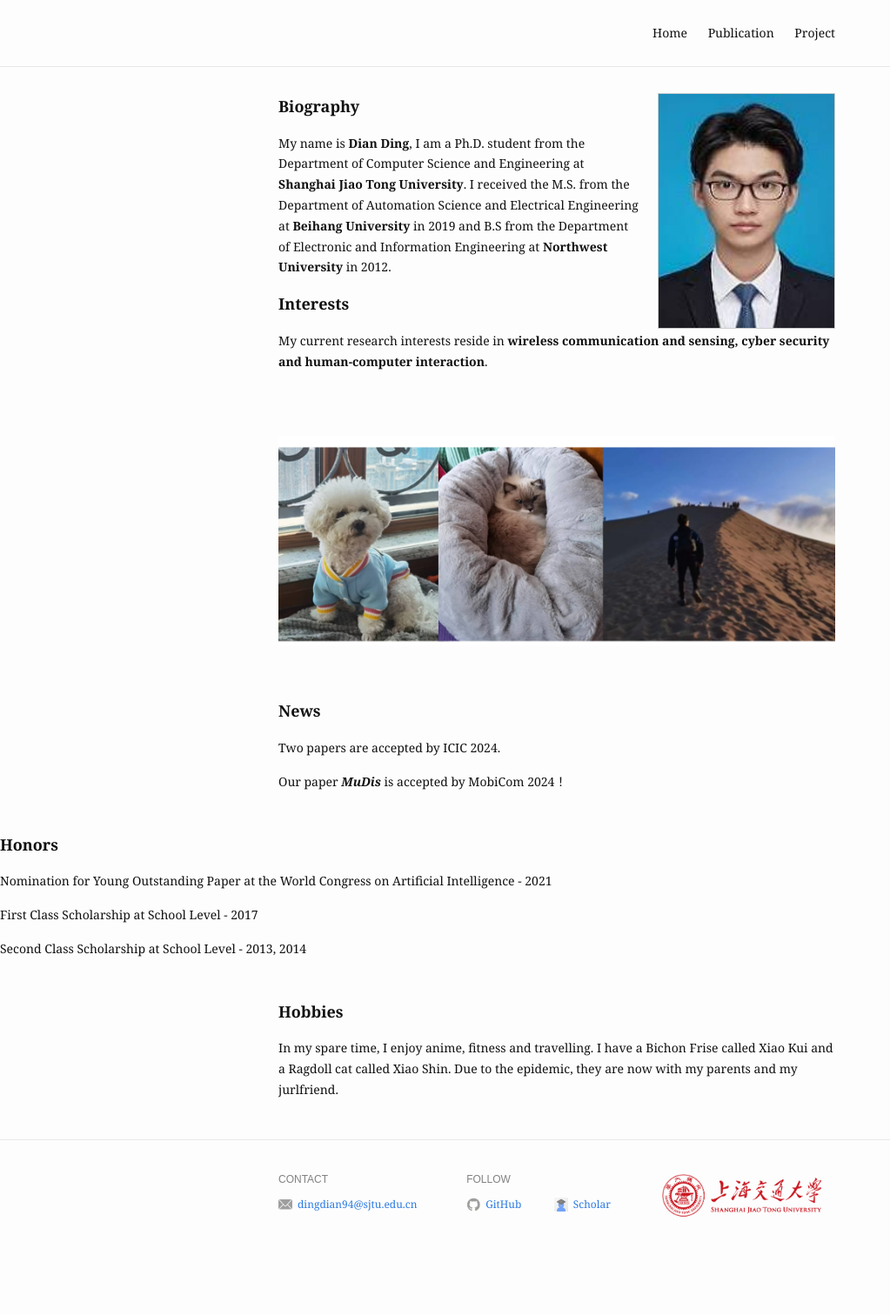
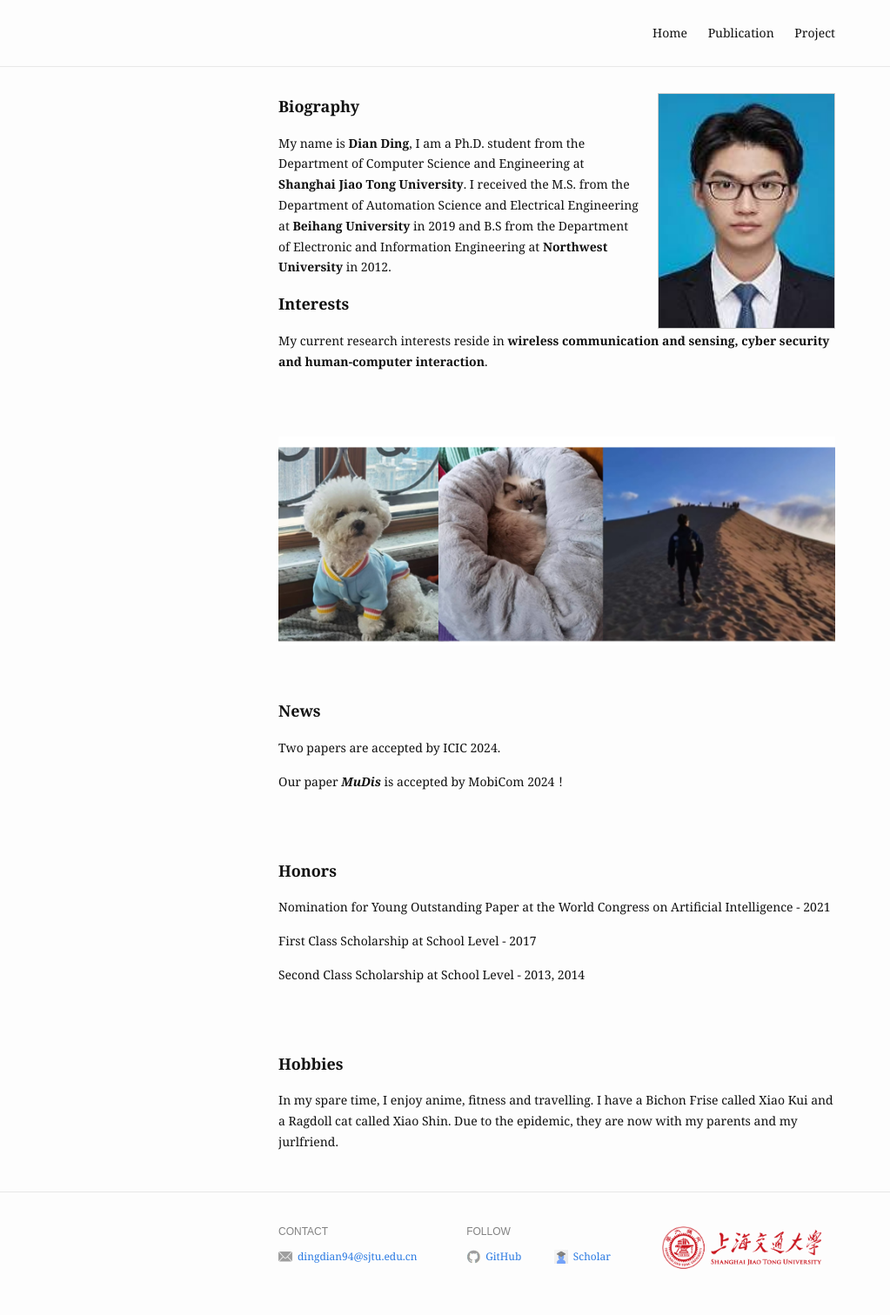
Before and after one commit to dianding0102/dian_web, a Jekyll site: the page built from index.md, in a window 1280 px wide. Shown: the whole page at 87% size, without its empty margins (0-1023 px from the left). Built offline with Jekyll 4.4.1, drawn with Linux system fonts in a browser that asks for light colours; before the commit the page ends 1452 px from its top, so only the background shows below that.

Commit message:
Update home.html

```diff
--- a/_layouts/home.html
+++ b/_layouts/home.html
@@ -48,6 +48,10 @@
       </div>
     </div>
 
+    <div class="page-content">
+      <div class="wrapper">
+        <div class="home">
+
         <p>
         <font size=4><b>Honors</b></font>
         </p>
```
